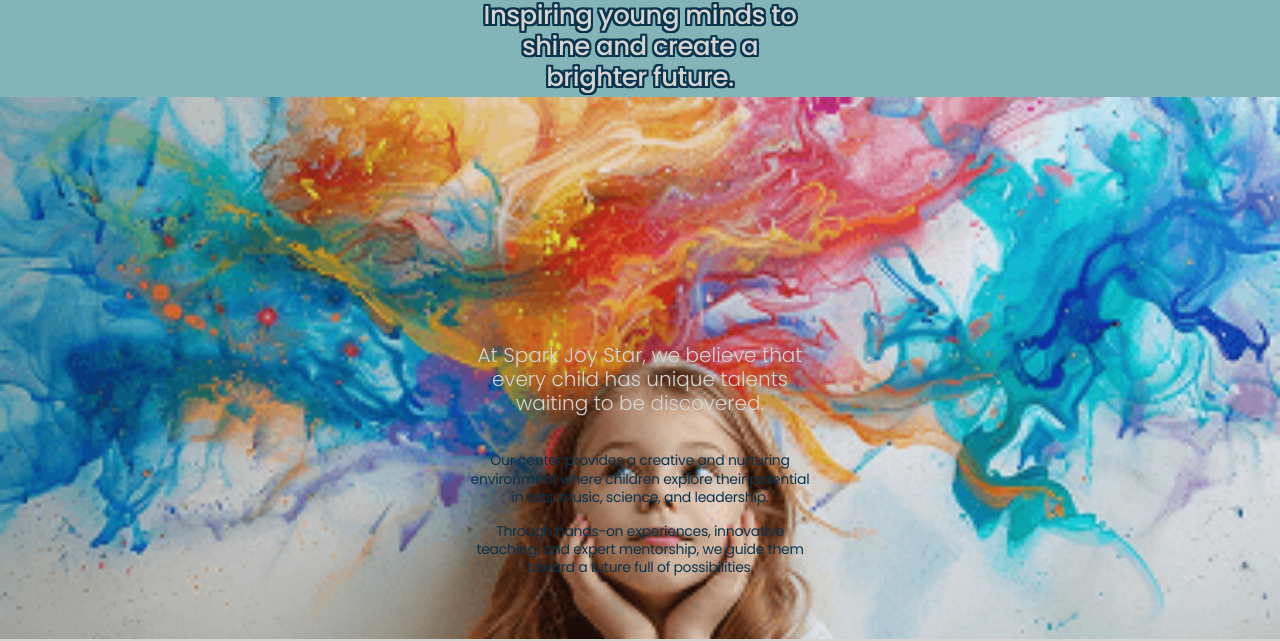
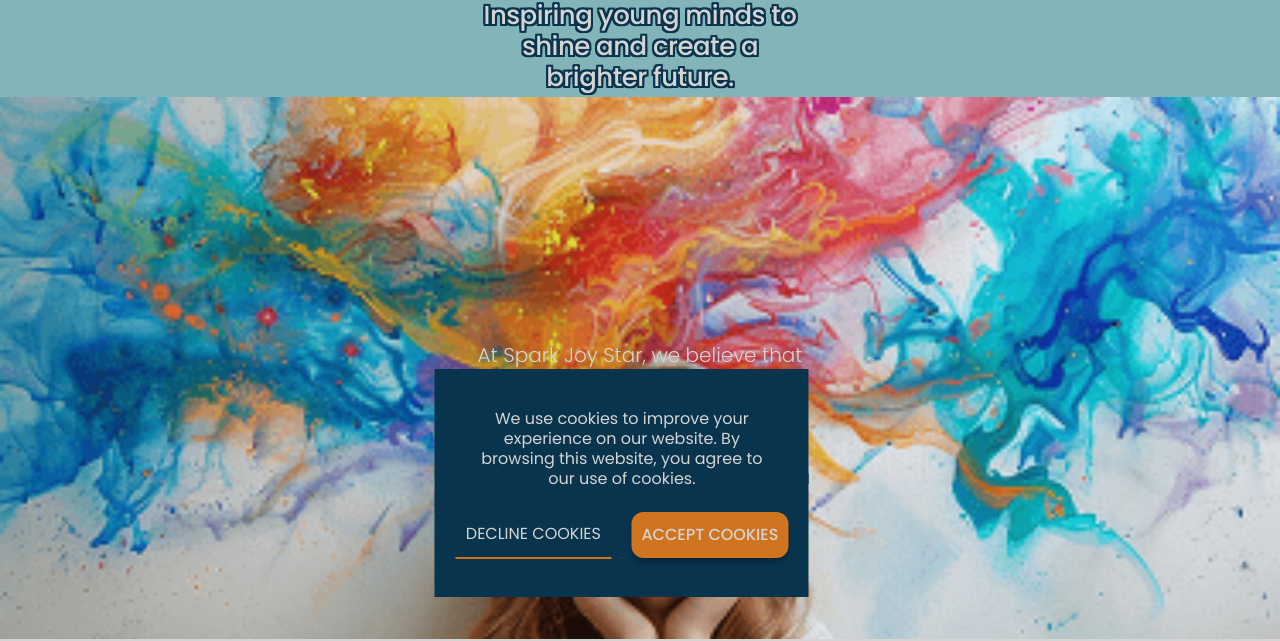
Before and after one commit to Kateryna-Katya/spark-joy-star, a website built with Vite: page src/index.html in a window 1280 px wide. Shown: the part 173-814 px from the top of the page. Built offline with nearby package versions, Linux system fonts and the light colour scheme.

Commit message:
add cookies-popup

```diff
--- /dev/null
+++ b/src/css/cookie-popup.css
@@ -0,0 +1,83 @@
+.cookie-popup {
+    position: fixed;
+    bottom: 30px;
+    left: 48%;
+    transform: translateX(-48%);
+    background: #09344e;
+    padding: 40px 16px;
+    z-index: 1000;
+    width: 374px;
+    height: auto;
+    text-align: center;
+    display: none;
+}
+
+.cookie-class {
+    font-family: "Poppins", sans-serif;
+    font-weight: 400;
+    font-size: 16px;
+    line-height: 1.25;
+    text-align: center;
+    color: #d4d4d2;
+    width: 303px;
+    margin: 0 auto;
+}
+
+.cookie-buttons {
+    display: flex;
+    flex-direction: row;
+    align-items: center;
+    gap: 20px;
+    width: 333px;
+    height: 44px;
+margin:24px auto 0;
+}
+
+.btn-accept {
+    border: none;
+    box-shadow: 0 4px 4px 0 rgba(0, 0, 0, 0.25);
+    background: #d1741f;
+    border-radius: 12px;
+width: 157px;
+height: 44px;
+font-family: "Poppins", sans-serif;
+font-weight: 500;
+font-size: 16px;
+text-align: center;
+color: #d4d4d2;
+box-sizing: content-box;
+}
+
+.btn-decline {
+    border: none;
+    border-bottom: 2px solid #d1741f;
+    width: 156px;
+    height: 44px;
+    font-family: "Poppins", sans-serif;
+    font-weight: 400;
+    font-size: 16px;
+    text-align: center;
+    color: #d4d4d2;
+box-sizing: content-box;
+background-color: inherit;
+}
+
+@media screen and (min-width: 1439px) {
+    .cookie-popup {
+        padding: 40px 90px;
+        width: 1439px;
+        height: auto;
+    }
+
+    .cookie-class {
+        width: 1250px;
+        margin: 0 auto;
+    }
+
+    .cookie-buttons {
+        flex-direction: row;
+        width: 432px;
+           gap: 80px;
+        margin: 24px auto 0;
+    }
+}
--- a/src/css/styles.css
+++ b/src/css/styles.css
@@ -14,3 +14,4 @@
 @import url('./header.css');
 @import url('./main.css');
 @import url('./footer.css');
+@import url('./cookie-popup.css');
--- a/src/index.html
+++ b/src/index.html
@@ -22,6 +22,7 @@ crossorigin="anonymous" referrerpolicy="no-referrer" />
     </main>
 
     <load src="./partials/footer.html" />
+    <load src="./partials/cookie-popup.html" />
 
     <script type="module" src="./main.js"></script>
   </body>
--- /dev/null
+++ b/src/partials/cookie-popup.html
@@ -0,0 +1,8 @@
+<div id="cookie-popup" class="cookie-popup">
+    <p class="cookie-class">We use cookies to improve your experience on our website. By browsing this website, you agree to our use of cookies.</p>
+    <div class="cookie-buttons">
+         <button id="decline-cookies" class="btn-decline">DECLINE COOKIES</button>
+         <button id="accept-cookies" class="btn-accept">ACCEPT COOKIES</button>
+
+    </div>
+</div>
```
